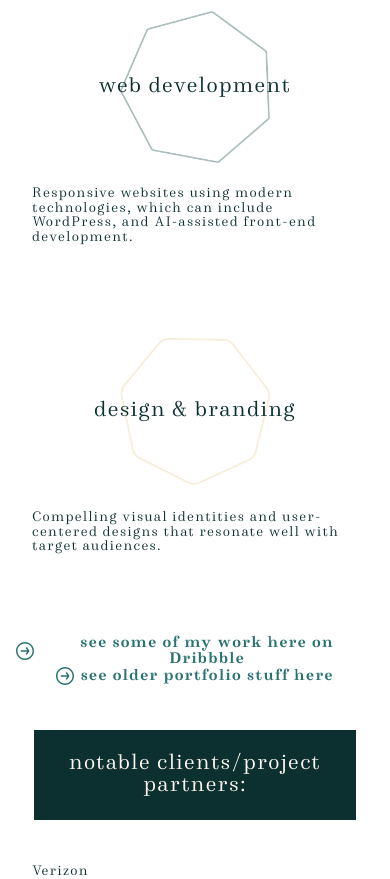
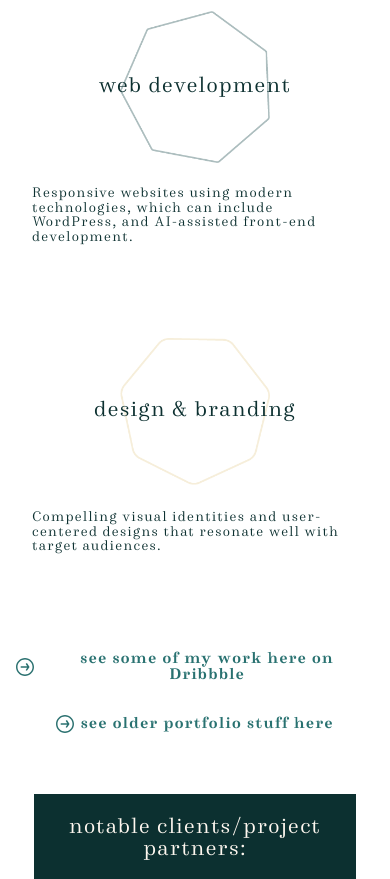
Before and after one commit to justinwilson/justinwilson.github.io, a plain HTML site: page index.html in a window 390 px wide. Shown: the part 1121-2000 px from the top of the page. Drawn offline with Linux system fonts and the light colour scheme.

Commit message:
css fixes
css changes for better mobile layout

```diff
--- a/index.html
+++ b/index.html
@@ -101,6 +101,8 @@
     </div>
   </div>
   <div class="work-link-row">
+    <ul>
+      <li>
         <a href="https://dribbble.com/justinwilson" target="_blank" rel="noopener noreferrer">
           <span class="icon" aria-hidden="true" role="img" aria-label="Work icon">
             <picture>
@@ -110,6 +112,8 @@
           </span>
           see some of my work here on Dribbble
         </a>
+      </li>
+      <li>
         <a href="/more" target="_blank" rel="noopener noreferrer">
           <span class="icon" aria-hidden="true" role="img" aria-label="Work icon">
             <picture>
@@ -119,6 +123,7 @@
           </span>
           see older portfolio stuff here
         </a>
+      </li>
   </div>
   <h3 class="clients-title">Notable clients/project partners:</h3>
   <ul id="clients_partners" aria-label="Notable clients and project partners">
--- a/style/stylesheet.css
+++ b/style/stylesheet.css
@@ -373,14 +373,17 @@ h2.section-title {
   font-size: 0.9rem
 }
 #services .work-link-row {
-  text-align: center;
   margin-bottom: 1.5rem
+}
+#services .work-link-row ul {
+  align-items: center;
+  text-align: center
 }
 #services .work-link-row a {
   font-weight: bold;
   color: #287170;
-  display: flex;
-  justify-content: center
+  justify-content: center;
+  margin: 1em 0
 }
 #services .work-link-row a svg.icon {
   width: 18px;
@@ -583,9 +586,9 @@ footer a svg.icon {
     right: -10px
   }
   #intro .button-row button {
-    width: 70%;
+    width: 90%;
     font-size: 1rem;
-    padding: 1rem;
+    padding: 1.2rem;
     gap: 1em
   }
   #intro .button-row {
```
Also changed, not shown: style/stylesheet.min.css, 1 other file. Lines whose indentation alone changed are shown as unchanged.
